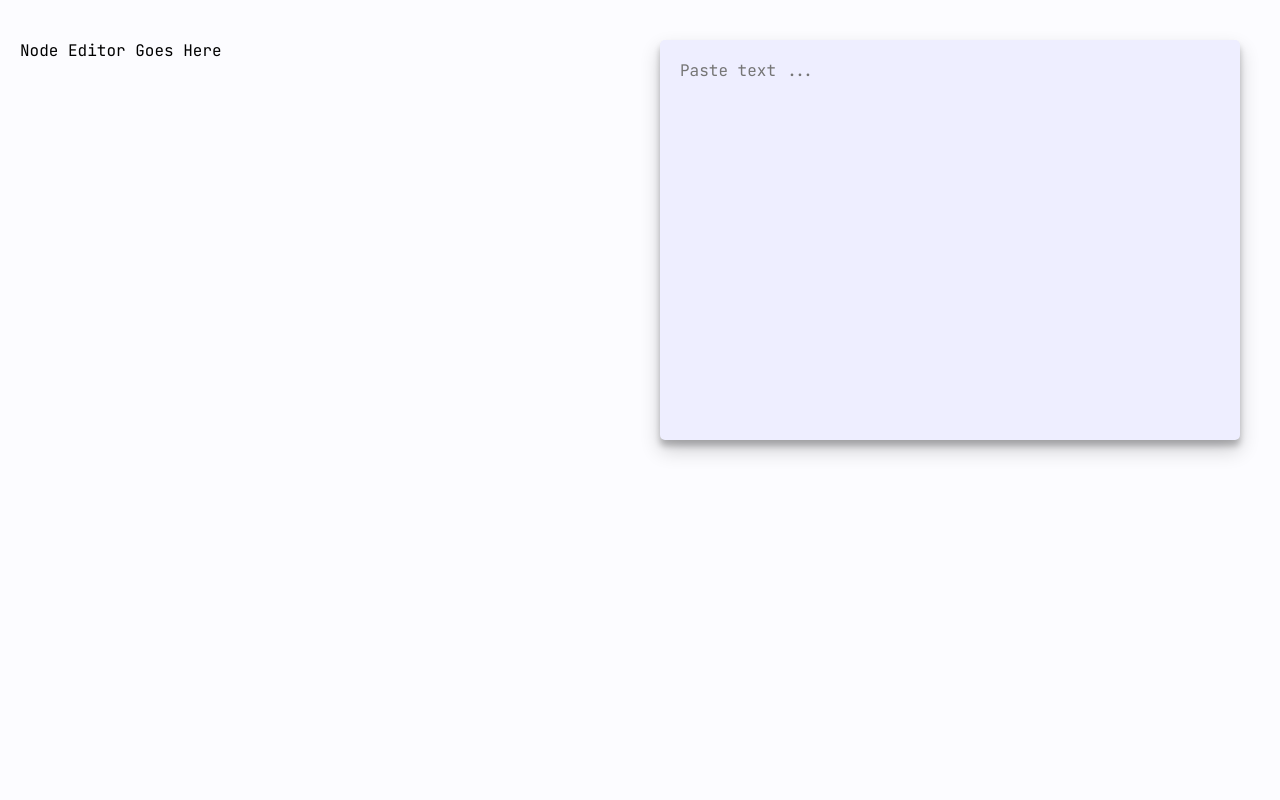
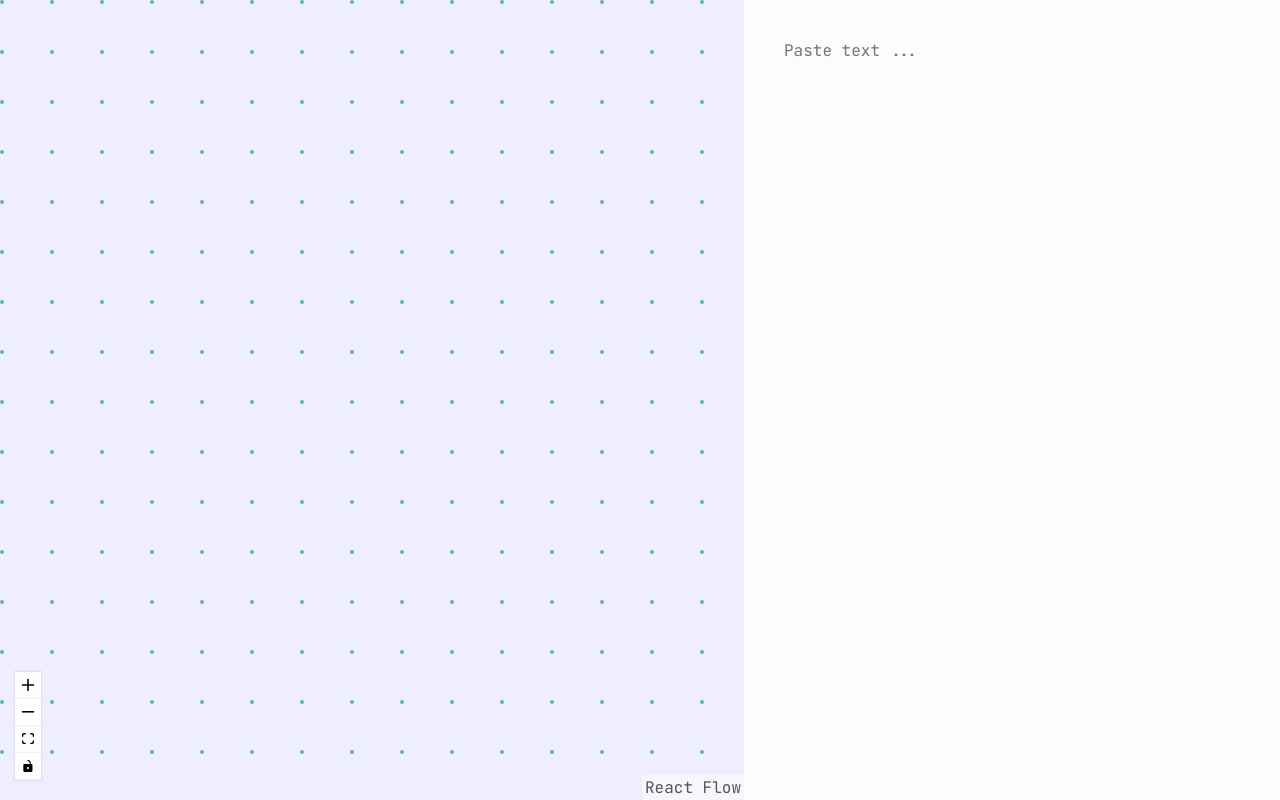
Before and after one commit to rochester-rcl/mind-map-prototype, a React (Create React App) app: page / in a window 1280 px wide. Built offline with nearby package versions, Linux system fonts and the light colour scheme.

Commit message:
add basic node editor

```diff
--- a/src/@types/text-selector.d.ts
+++ b/src/@types/text-selector.d.ts
@@ -1,3 +1,5 @@
+// types for the TextSelector component
+
 interface ITextSelectorProps {
   onSelect?: (selection: ISimpleTextSelection) => any;
   selectThreshold?: number;
--- a/src/@types/ui.d.ts
+++ b/src/@types/ui.d.ts
@@ -1,5 +1,10 @@
+// types for all UI components
 interface ITextareaProps extends IUIProps {
     onChange?: (value: string) => any;
     onSelect?: (value: any) => any;
     value?: FlattenSimpleInterpolation;
+    color?: string;
+    background?: string;
+    selectedColor?: string;
+    caretColor?: string;
 }
--- a/src/App.tsx
+++ b/src/App.tsx
@@ -1,7 +1,10 @@
 import React, { Fragment } from "react";
 import styled from "styled-components";
-import { GlobalStyle } from "./styles/GlobalStyles";
+import { GlobalStyle, Palette } from "./styles/GlobalStyles";
 import TextSelector from "./components/text-selector/TextSelector";
+import NodeEditor from "./components/node-editor/NodeEditor";
+
+// Main app container display component
 const AppContainer = styled.div`
   position: relative;
   display: flex;
@@ -10,27 +13,45 @@ const AppContainer = styled.div`
   overflow-y: hidden;
 `;
 
+// Child container display component
 const ChildContainer = styled.div`
-  flex: 1;
+  flex: 0.6;
   height: 100%;
   overflow-y: auto;
   overflow-x: hidden;
-  margin-top: 20px;
+`;
+
+const NodeEditorContainer = styled(ChildContainer)`
+  background: ${Palette.offWhite};
+`;
+
+const TextSelectorContainer = styled(ChildContainer)`
+  flex: 0.4;
+  background: ${Palette.white};
   padding: 20px;
 `;
 
+/**
+ * The main App component - renders global styles as well as
+ * the TextSelector and NodeEditor components
+ * @returns
+ */
 function App() {
+  // sample text select handler callback
   function handleSelectText(selected: ISimpleTextSelection) {
     console.log(selected);
   }
+
   return (
     <Fragment>
       <GlobalStyle />
       <AppContainer>
-        <ChildContainer>Node Editor Goes Here</ChildContainer>
-        <ChildContainer>
+        <NodeEditorContainer>
+          <NodeEditor />
+        </NodeEditorContainer>
+        <TextSelectorContainer>
           <TextSelector onSelect={handleSelectText} />
-        </ChildContainer>
+        </TextSelectorContainer>
       </AppContainer>
     </Fragment>
   );
--- /dev/null
+++ b/src/components/node-editor/NodeEditor.tsx
@@ -0,0 +1,21 @@
+import { Fragment } from "react";
+import ReactFlow, {
+  Background,
+  Controls,
+  BackgroundVariant
+} from "react-flow-renderer";
+import { Palette } from "../../styles/GlobalStyles";
+
+export default function NodeEditor(props: INodeEditorProps) {
+  let { onDrop, onSelectNode, nodes } = props;
+
+  let elements = nodes ? nodes.map(n => n.flowElement) : [];
+  return (
+    <Fragment>
+      <ReactFlow elements={elements}>
+        <Background color={Palette.blue} size={2} gap={50} />
+        <Controls />
+      </ReactFlow>
+    </Fragment>
+  );
+}
--- a/src/components/ui/Textarea.tsx
+++ b/src/components/ui/Textarea.tsx
@@ -2,23 +2,24 @@ import styled from "styled-components";
 import TextareaAutosize from "react-textarea-autosize";
 import { Palette } from "../../styles/GlobalStyles";
 
+// Basic styled Textarea component
 const StyledTextArea = styled(TextareaAutosize)`
   border: none;
-  background: ${Palette.offWhite};
-  border-radius: 5px;
+  background: ${(props: ITextareaProps) =>
+    props.background || "none"};
   padding: 20px;
   resize: none;
   width: 90%;
   height: 100%;
-  box-shadow: 0 10px 20px rgba(0, 0, 0, 0.19), 0 6px 6px rgba(0, 0, 0, 0.23);
   &:focus {
     outline: none;
     border: none;
   }
-  color: ${Palette.black};
-  caret-color: ${Palette.green};
+  color: ${(props: ITextareaProps) => props.color || Palette.black};
+  caret-color: ${(props: ITextareaProps) => props.caretColor || Palette.green};
   &::selection {
-    background-color: ${Palette.green};
+    background-color: ${(props: ITextareaProps) =>
+      props.selectedColor || Palette.green};
   }
 `;
 
--- a/src/styles/GlobalStyles.ts
+++ b/src/styles/GlobalStyles.ts
@@ -1,5 +1,7 @@
 import { createGlobalStyle } from "styled-components";
 import "./fonts.css";
+
+// Color palette for the UI
 // https://coolors.co/eeeeff-5fb0b7-1a192b-f5348e-5bc8af
 export const Palette = {
   offWhite: "#EEEEFF",
@@ -11,6 +13,7 @@ export const Palette = {
   lightGrey: "#EAE1DF"
 };
 
+// Styles to be applied globally
 export const GlobalStyle = createGlobalStyle`
     * {
         font-family: 'JetBrains Mono', monospace;
```
Also changed, not shown: src/@types/node-editor.d.ts (+12 -0 lines), src/components/text-selector/TextSelector.tsx (+11 -0 lines).
